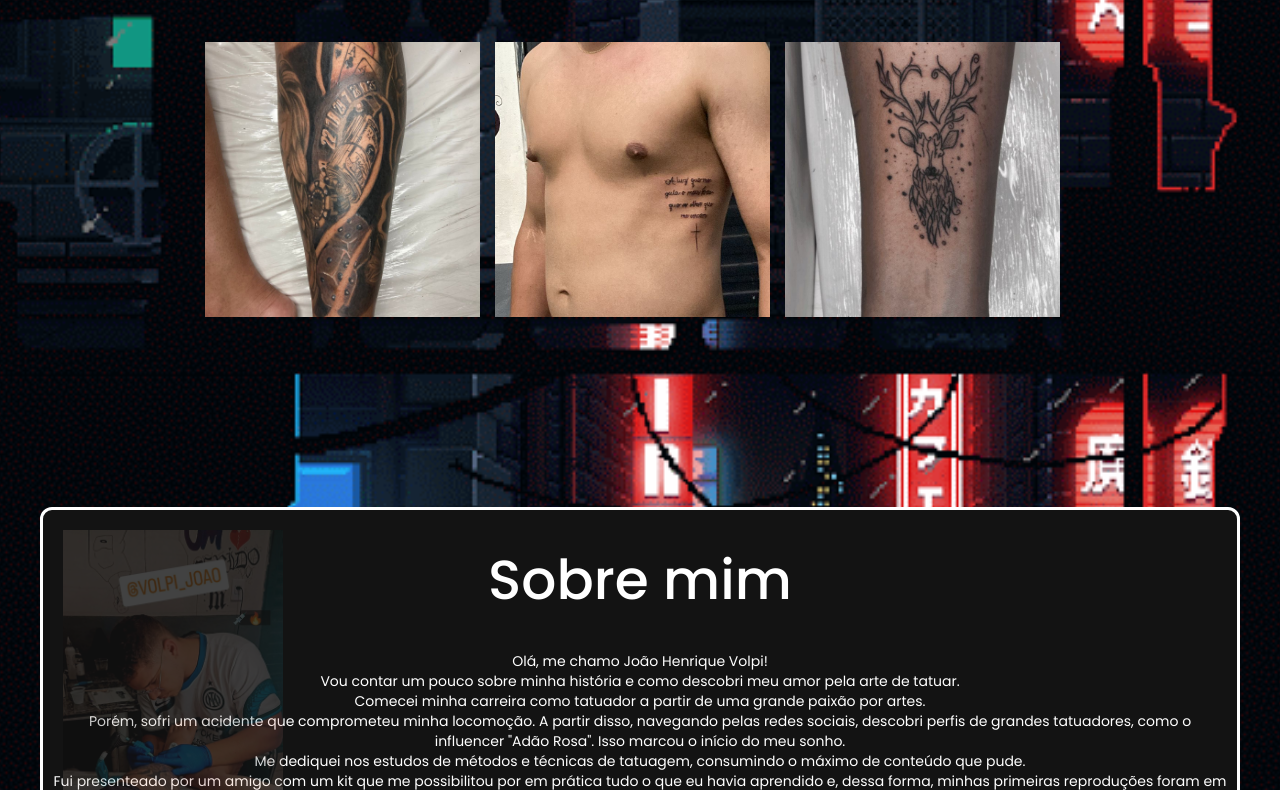
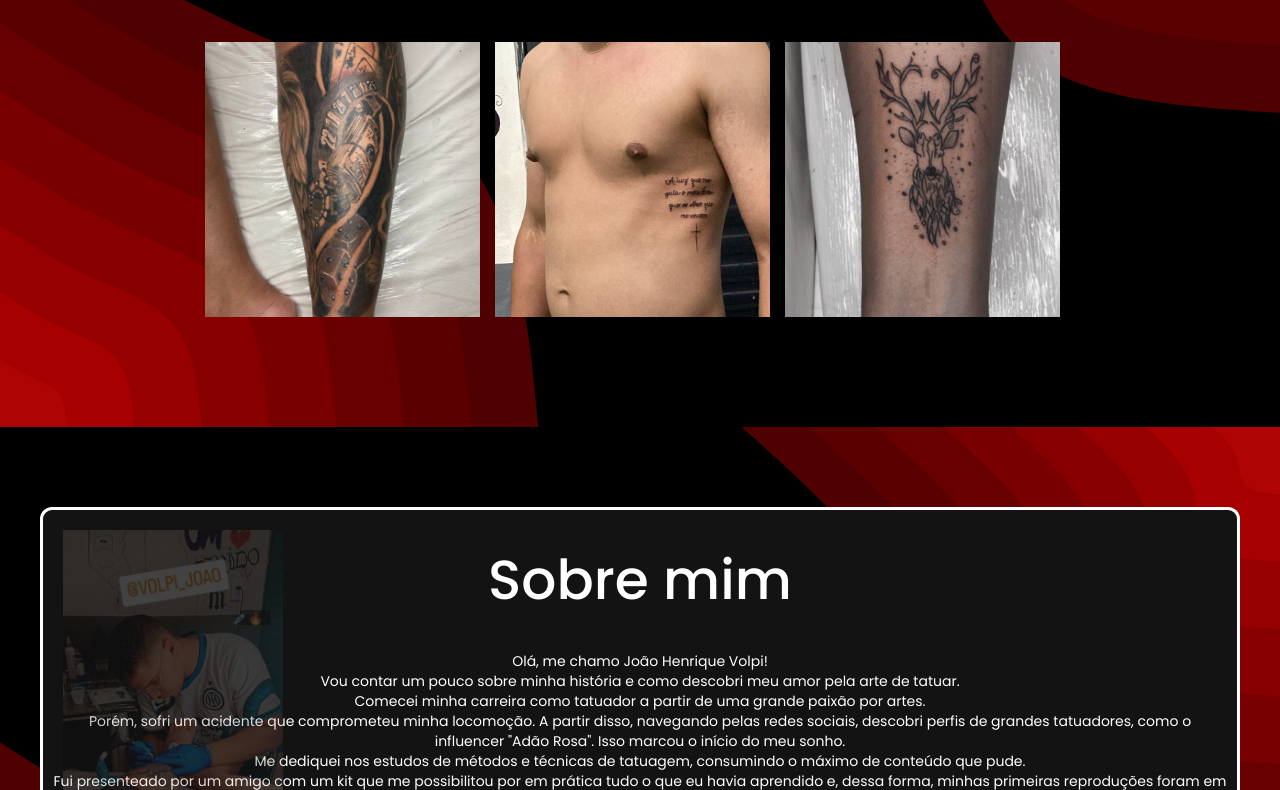
Before and after one commit to LIGHTCLYDE/VLP, a plain HTML site: page index.html in a window 1280 px wide. Shown: the part 426-1216 px from the top of the page. Drawn offline with nearby package versions, Linux system fonts and the light colour scheme; a web font is replaced by a local one.

Commit message:
Add files via upload

```diff
--- a/assets/CSS/style.css
+++ b/assets/CSS/style.css
@@ -8,7 +8,7 @@
 }
 
 body {
-    background-image: url(image/background.gif);
+    background-image: url(image/back-steps.svg);
     background-repeat: no-repeat;
     background-size: cover;
     background-attachment: fixed;
```
Also changed, not shown: assets/CSS/image/back-steps.svg (added), assets/CSS/image/back.svg (added).
